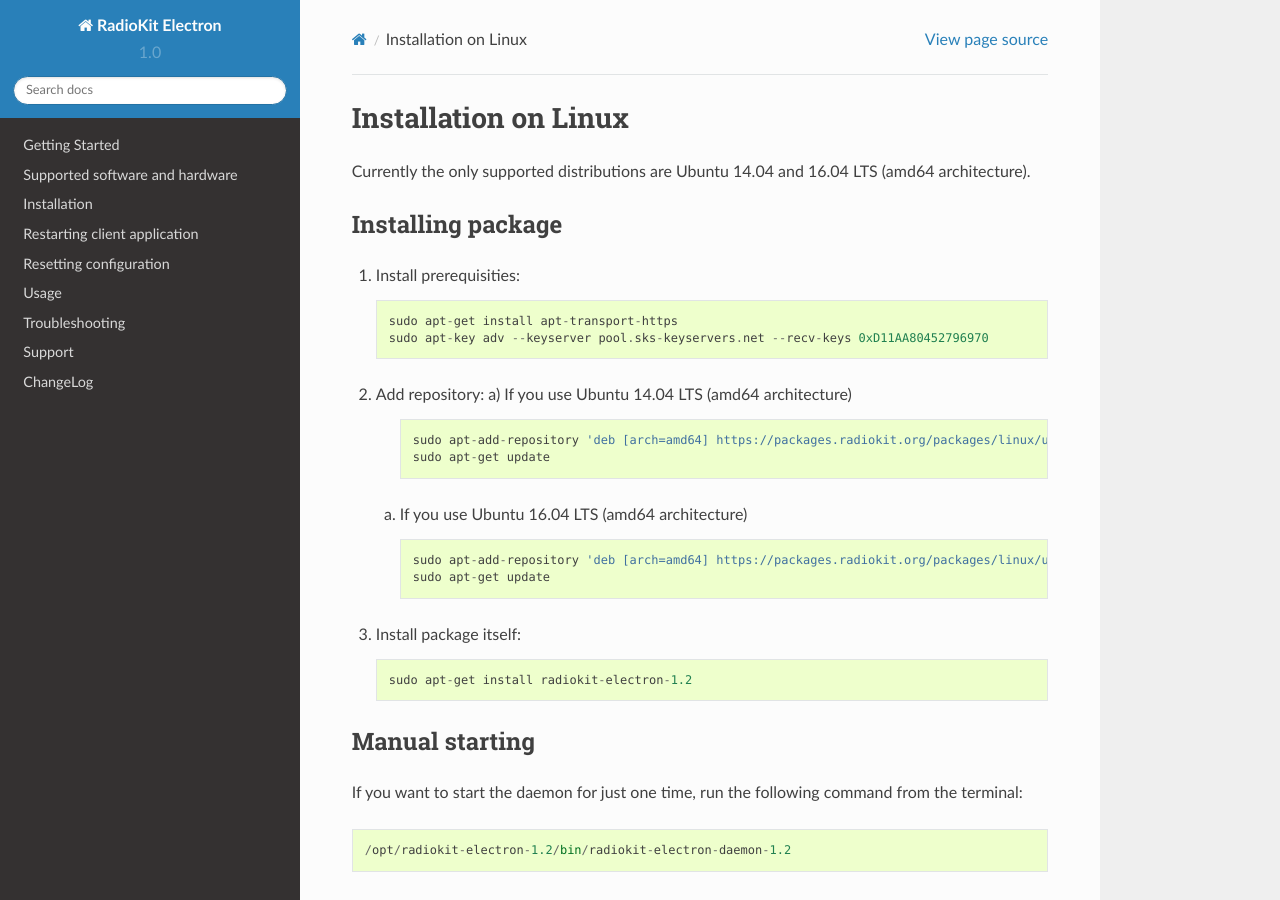
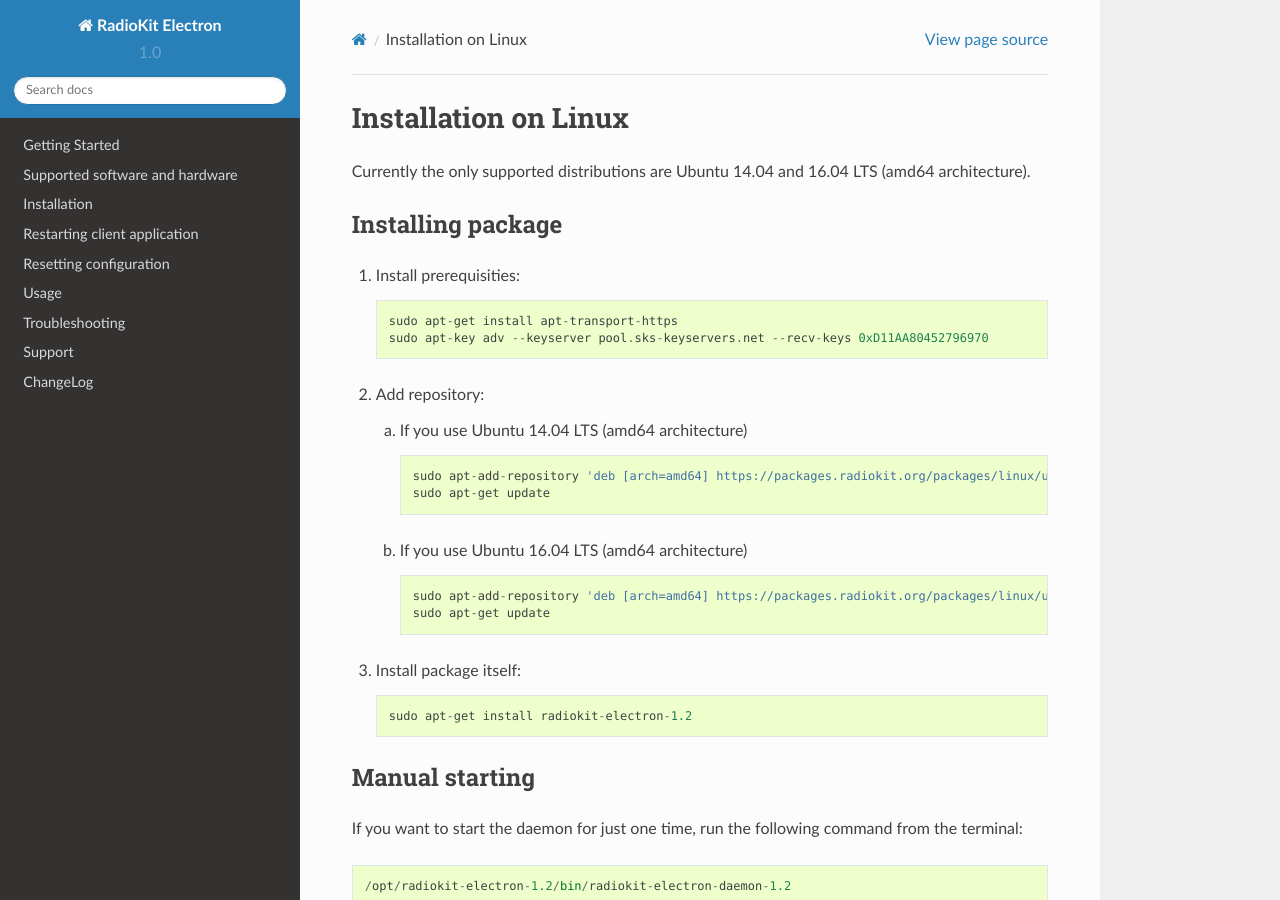
Before and after one commit to radiokit/electron-docs, a Sphinx documentation site: the page built from docs/source/installation-linux.rst, in a window 1280 px wide and 900 px high. Built offline with Sphinx 7.4.7 and the Read the Docs theme 2.0.0, drawn with Linux system fonts in a browser that asks for light colours.

```diff
--- a/docs/source/installation-linux.rst
+++ b/docs/source/installation-linux.rst
@@ -15,13 +15,14 @@ Installing package
         sudo apt-key adv --keyserver pool.sks-keyservers.net --recv-keys 0xD11AA80452796970
 
 2. Add repository:
+
    a) If you use Ubuntu 14.04 LTS (amd64 architecture)
       ::
 
             sudo apt-add-repository 'deb [arch=amd64] https://packages.radiokit.org/packages/linux/ubuntu trusty trusty-stable'
             sudo apt-get update
 
-   a) If you use Ubuntu 16.04 LTS (amd64 architecture)
+   b) If you use Ubuntu 16.04 LTS (amd64 architecture)
       ::
 
            sudo apt-add-repository 'deb [arch=amd64] https://packages.radiokit.org/packages/linux/ubuntu xenial stable'
```
